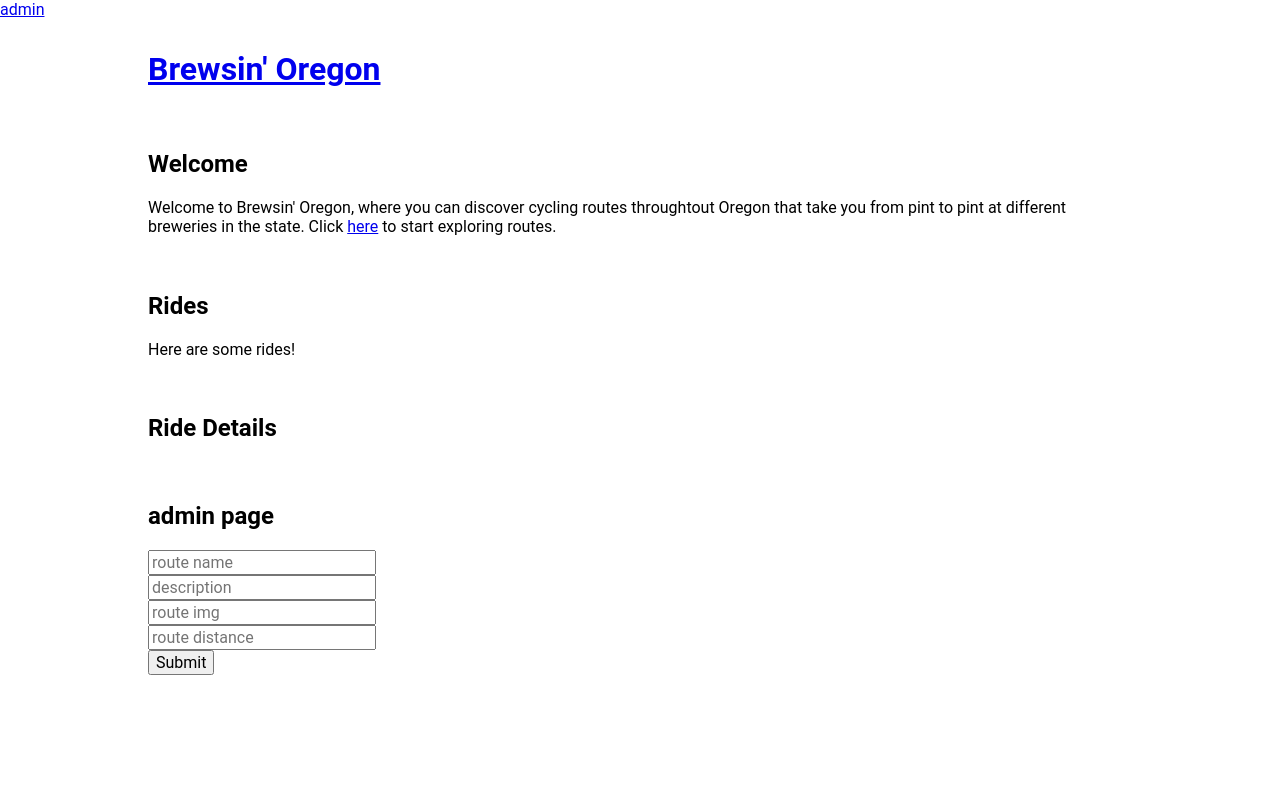
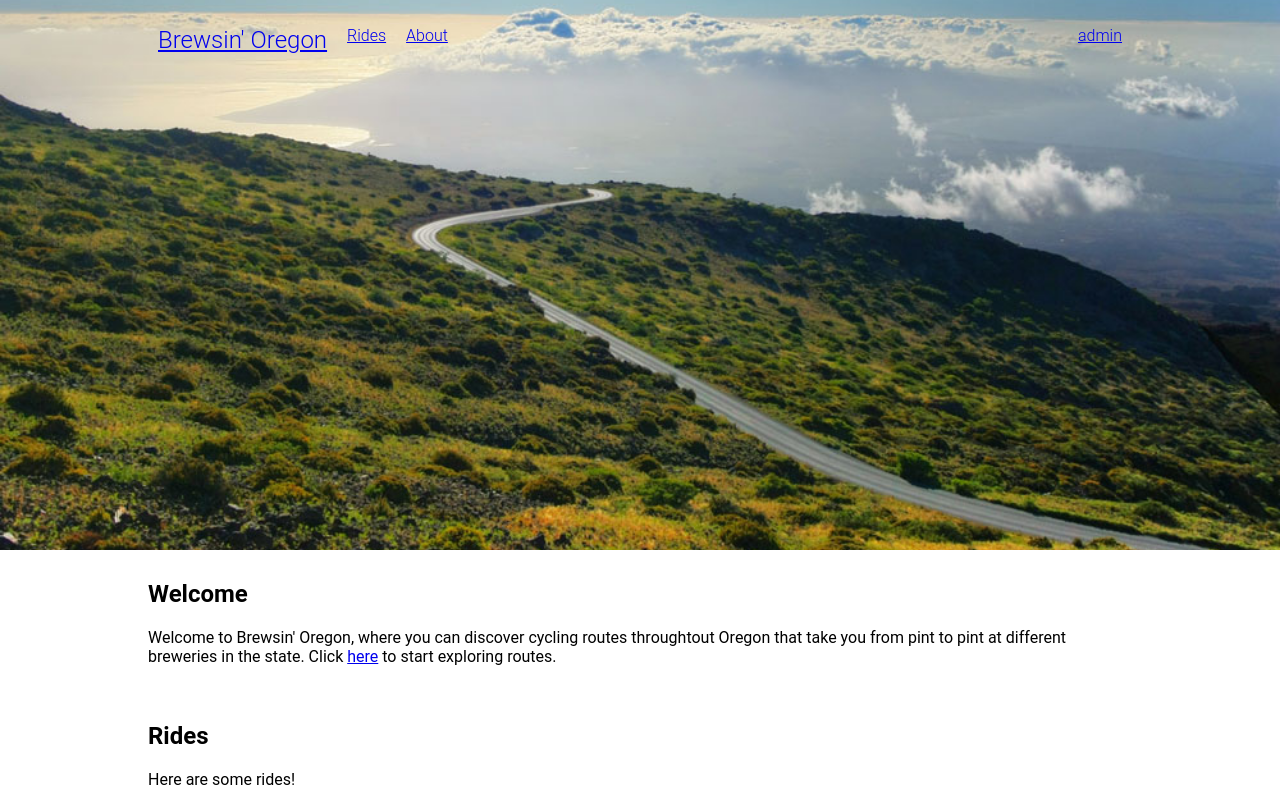
Before and after one commit to airic-j/brewsin-oregon, a website: page index.html in a window 1280 px wide. Shown: the top 800 px of the page. Drawn offline with Linux system fonts and the light colour scheme; files whose address does not match are found by name.

Commit message:
add hero image and nav

```diff
--- a/index.html
+++ b/index.html
@@ -6,8 +6,6 @@
     <meta name="description" content="">
     <meta name="viewport" content="width=device-width, initial-scale=1.0">
     <title>Brewsin Oregon</title>
-    <a href="/admin">admin</a>
-
     <!-- Your styles -->
     <link rel="stylesheet" href="styles/css/style.css">
 
@@ -39,11 +37,23 @@
   </head>
 
   <body>
-  <div class="row">
-    <div class="columns eight center">
-      <h1><a href="/">Brewsin' Oregon</a></h1>
+  <header>
+    <div class="row">
+      <div class="columns whole nav">
+        <nav id="navLinks">
+          <ul>
+            <li id="title"><a href="/">Brewsin' Oregon</a></li>
+            <li><a href="/rides">Rides</a></li>
+            <li><a href="#">About</a></li>
+            <li><a href="/admin">admin</a></li>
+          </ul>
+        </nav>
+
+
+
+      </div>
     </div>
-  </div>
+  </header>
 
   <section id="home">
     <div class="row">
--- a/styles/scss/_main.scss
+++ b/styles/scss/_main.scss
@@ -1,5 +1,55 @@
 html, body {
   font-family: 'Roboto', 'Helvetica', sans-serif;
+}
+
+
+header {
+  height: 550px;
+  -webkit-background-size: cover;
+  -moz-background-size: cover;
+  -o-background-size: cover;
+  background-size: cover;
+  background-image: url('../../images/hero-v1.jpg');
+  background-repeat: no-repeat;
+  background-position: center;
+}
+
+
+.nav {
+  // background-color: rgba(216, 216, 216, 0.6);
+  height: 60px;
+  padding: 0 10%;
+  color: #ffffff;
+}
+
+#title {
+  font-weight: 300;
+  font-size: 1.5em;
+}
+
+#navLinks {
+  width: 100%;
+  float: left;
+  font-weight: 300;
+}
+
+nav {
+
+  ul {
+    list-style-type: none;
+    overflow: auto;
+    padding-left: 0;
+  }
+
+  li {
+    float: left;
+    margin: 0px 10px;
+    text-align: left;
+  }
+
+  li:last-child {
+    float: right;
+  }
 }
 
 .rideImages {
```
Also changed, not shown: images/hero-v1.jpg (added), images/smarter-hero-v2.jpg (added), styles/css/style.css, 1 other file.
